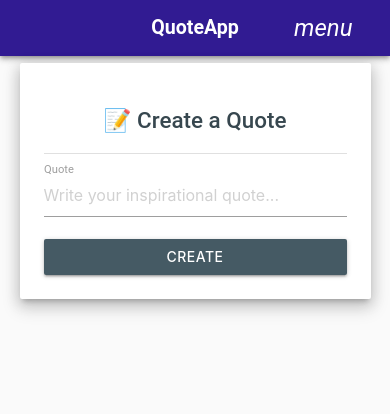
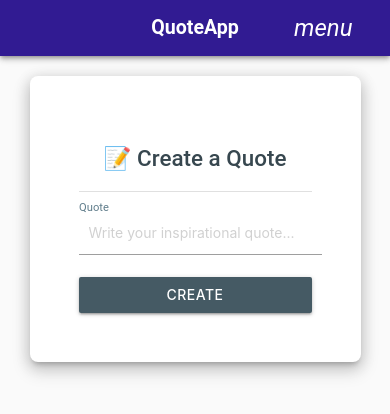
Before and after one commit to Muhammadasim225/quote-app, a React (Vite) app: page /create-quote in a window 390 px wide. Shown: the top 414 px of the page. Built offline with nearby package versions, Linux system fonts and the light colour scheme; no server answers; sample sign-in values are in the browser's storage.

Commit message:
Update App.css

```diff
--- a/src/App.css
+++ b/src/App.css
@@ -245,3 +245,54 @@ button.btn {
   padding-left: 15px;
   margin: 0;
 }
+
+
+
+/* ===== CreateQuote Page ===== */
+.quote-form-container {
+  max-width: 550px;
+  margin: 60px auto;
+}
+
+.quote-form-card {
+  padding: 25px;
+  border-radius: 8px;
+}
+
+/* Improve input appearance */
+.input-field input[type="text"] {
+  font-size: 1rem;
+  padding-left: 10px;
+}
+
+.input-field label {
+  color: #607d8b; /* blue-grey */
+}
+
+/* Materialize override for active label */
+.input-field label.active {
+  transform: translateY(-20px) scale(0.8);
+}
+
+/* Feedback panels */
+.card-panel.green {
+  font-weight: 500;
+  font-size: 0.95rem;
+}
+
+.card-panel.red {
+  font-weight: 500;
+  font-size: 0.95rem;
+}
+
+/* Responsive adjustments */
+@media screen and (max-width: 600px) {
+  .quote-form-container {
+    margin: 20px auto;
+    padding: 0 10px;
+  }
+
+  .quote-form-card h4 {
+    font-size: 1.6rem;
+  }
+}
```
